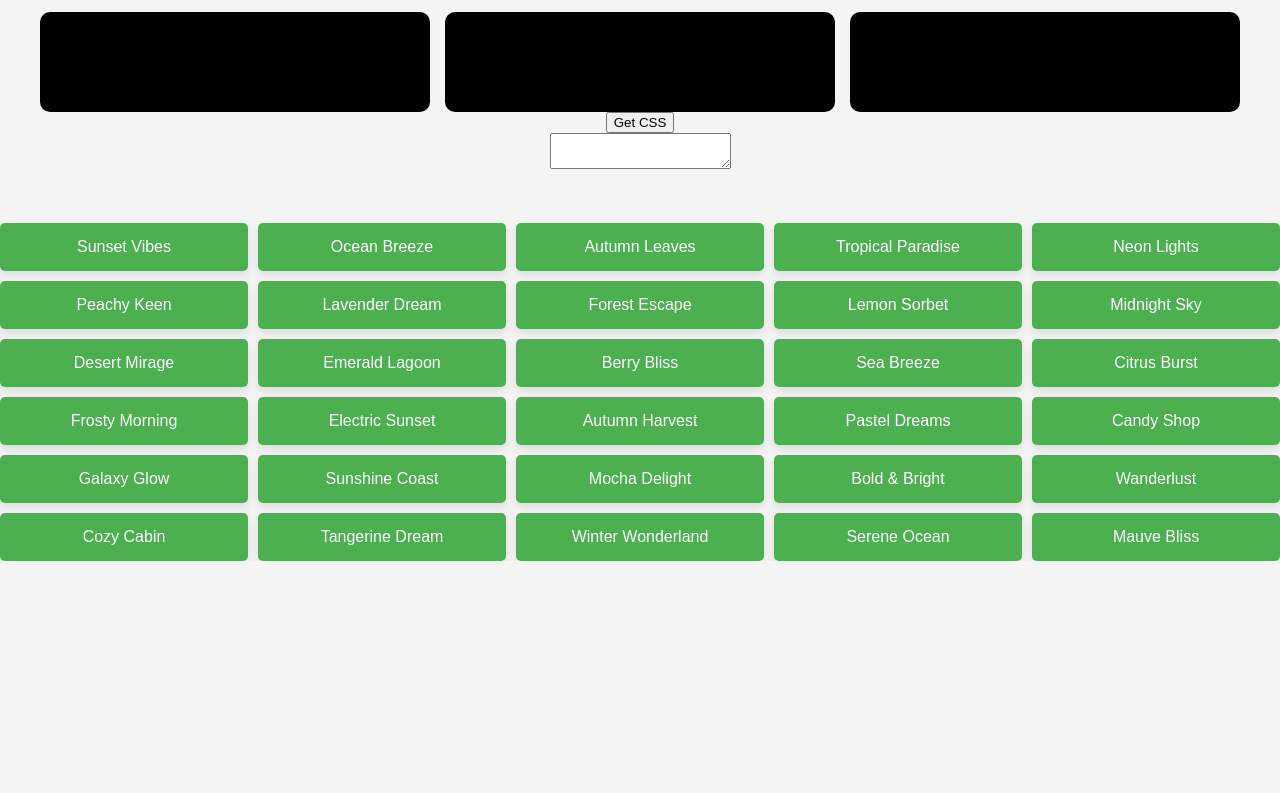
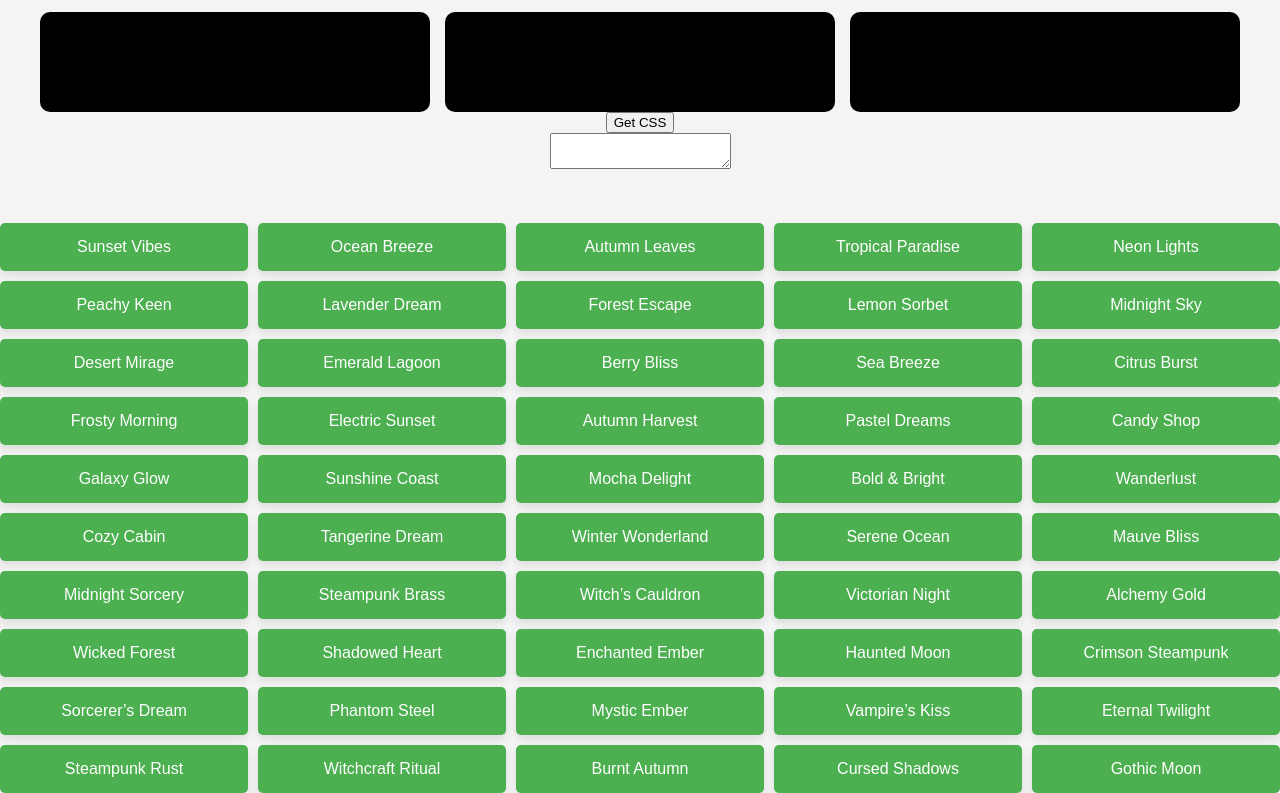
Before and after one commit to wizardsProgramming/ColorPaletteViewer, a plain HTML site: page index.html in a window 1280 px wide. Shown: the part 473-1266 px from the top of the page. Before the commit the page ends 1034 px from the top, so only its background shows below. Drawn offline with Linux system fonts and the light colour scheme.

Commit message:
Added new color palette buttons

```diff
--- a/index.html
+++ b/index.html
@@ -75,6 +75,27 @@
         <button class="palette-button" data-palette="palette28">Winter Wonderland</button>
         <button class="palette-button" data-palette="palette29">Serene Ocean</button>
         <button class="palette-button" data-palette="palette30">Mauve Bliss</button>
+        <button class="palette-button" data-palette="palette31">Midnight Sorcery</button>
+<button class="palette-button" data-palette="palette32">Steampunk Brass</button>
+<button class="palette-button" data-palette="palette33">Witch’s Cauldron</button>
+<button class="palette-button" data-palette="palette34">Victorian Night</button>
+<button class="palette-button" data-palette="palette35">Alchemy Gold</button>
+<button class="palette-button" data-palette="palette36">Wicked Forest</button>
+<button class="palette-button" data-palette="palette37">Shadowed Heart</button>
+<button class="palette-button" data-palette="palette38">Enchanted Ember</button>
+<button class="palette-button" data-palette="palette39">Haunted Moon</button>
+<button class="palette-button" data-palette="palette40">Crimson Steampunk</button>
+<button class="palette-button" data-palette="palette41">Sorcerer’s Dream</button>
+<button class="palette-button" data-palette="palette42">Phantom Steel</button>
+<button class="palette-button" data-palette="palette43">Mystic Ember</button>
+<button class="palette-button" data-palette="palette44">Vampire’s Kiss</button>
+<button class="palette-button" data-palette="palette45">Eternal Twilight</button>
+<button class="palette-button" data-palette="palette46">Steampunk Rust</button>
+<button class="palette-button" data-palette="palette47">Witchcraft Ritual</button>
+<button class="palette-button" data-palette="palette48">Burnt Autumn</button>
+<button class="palette-button" data-palette="palette49">Cursed Shadows</button>
+<button class="palette-button" data-palette="palette50">Gothic Moon</button>
+
     </div>
 
     <script src="script.js"></script>
--- a/script.js
+++ b/script.js
@@ -44,7 +44,29 @@ const palettes = {
     palette27: new ColorPalette("Pine Forest", ["#228B22", "#006400", "#7CFC00", "#32CD32", "#ADFF2F", "#00FF7F"]),
     palette28: new ColorPalette("Cobalt Sky", ["#0000CD", "#1E90FF", "#4169E1", "#87CEEB", "#4682B4", "#B0C4DE"]),
     palette29: new ColorPalette("Burnt Ember", ["#8B0000", "#B22222", "#D2691E", "#FF4500", "#FF6347", "#FF7F50"]),
-    palette30: new ColorPalette("Rising Phoenix", ["#FF4500", "#DC143C", "#FF6347", "#FFD700", "#D2691E", "#B22222"])
+    palette30: new ColorPalette("Rising Phoenix", ["#FF4500", "#DC143C", "#FF6347", "#FFD700", "#D2691E", "#B22222"]),
+    palette31: new ColorPalette("Midnight Sorcery", ["#000000", "#4B0082", "#9B30FF", "#D2691E", "#FF6347", "#C0C0C0"]),
+palette32: new ColorPalette("Steampunk Brass", ["#8B4513", "#F0E68C", "#C0C0C0", "#4B0082", "#B8860B", "#FF8C00"]),
+palette33: new ColorPalette("Witch’s Cauldron", ["#2F4F4F", "#B22222", "#FF6347", "#6A0DAD", "#A52A2A", "#000000"]),
+palette34: new ColorPalette("Victorian Night", ["#6A0DAD", "#000000", "#B22222", "#FF4500", "#FFD700", "#8B4513"]),
+palette35: new ColorPalette("Alchemy Gold", ["#FFD700", "#4B0082", "#8B4513", "#C0C0C0", "#FF6347", "#800000"]),
+palette36: new ColorPalette("Wicked Forest", ["#006400", "#228B22", "#8A2BE2", "#3A3A3A", "#B22222", "#D2691E"]),
+palette37: new ColorPalette("Shadowed Heart", ["#8B0000", "#2F4F4F", "#000000", "#4B0082", "#B22222", "#FF6347"]),
+palette38: new ColorPalette("Enchanted Ember", ["#FF4500", "#8B0000", "#D2691E", "#6A0DAD", "#B22222", "#C0C0C0"]),
+palette39: new ColorPalette("Haunted Moon", ["#2F4F4F", "#B22222", "#FFD700", "#6A0DAD", "#000000", "#9B30FF"]),
+palette40: new ColorPalette("Crimson Steampunk", ["#800000", "#6A0DAD", "#C0C0C0", "#8B4513", "#FFD700", "#B22222"]),
+palette41: new ColorPalette("Sorcerer’s Dream", ["#4B0082", "#8A2BE2", "#9B30FF", "#FFD700", "#800000", "#D2691E"]),
+palette42: new ColorPalette("Phantom Steel", ["#2F4F4F", "#808080", "#8B0000", "#B22222", "#FF6347", "#C0C0C0"]),
+palette43: new ColorPalette("Mystic Ember", ["#6A0DAD", "#FF4500", "#FF6347", "#8B4513", "#D2691E", "#C0C0C0"]),
+palette44: new ColorPalette("Vampire’s Kiss", ["#800000", "#B22222", "#4B0082", "#6A0DAD", "#FF6347", "#000000"]),
+palette45: new ColorPalette("Eternal Twilight", ["#2F4F4F", "#FF4500", "#8B0000", "#D2691E", "#4B0082", "#FF6347"]),
+palette46: new ColorPalette("Steampunk Rust", ["#8B4513", "#A52A2A", "#B8860B", "#4B0082", "#FFD700", "#C0C0C0"]),
+palette47: new ColorPalette("Witchcraft Ritual", ["#000000", "#2F4F4F", "#9B30FF", "#8B0000", "#A52A2A", "#C0C0C0"]),
+palette48: new ColorPalette("Burnt Autumn", ["#FF6347", "#B22222", "#8B4513", "#FF8C00", "#D2691E", "#C0C0C0"]),
+palette49: new ColorPalette("Cursed Shadows", ["#2F4F4F", "#6A0DAD", "#B22222", "#9B30FF", "#FF4500", "#000000"]),
+palette50: new ColorPalette("Gothic Moon", ["#000000", "#8B0000", "#6A0DAD", "#FF6347", "#B22222", "#C0C0C0"]),
+
+
 };
 
 // Get button elements
```
